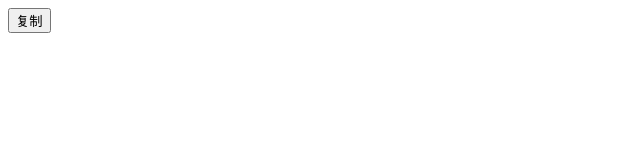
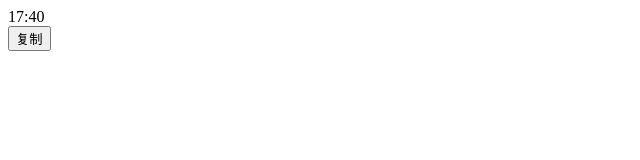
Before and after one commit to hblifeng/test, a plain HTML site: page index.html in a window 1280 px wide. Shown: the whole page, without its empty margins (0-640 px from the left). Drawn offline with Linux system fonts and the light colour scheme; some packages are replaced by stand-ins of ours; a script that the page names is missing.

Commit message:
Update index.html

```diff
--- a/index.html
+++ b/index.html
@@ -9,6 +9,7 @@
 </head>
 
 <body>
+  <div>17:40</div>
   <button id="btn" data-clipboard-text="恭喜你,文本内容复制成功 !!!">复制</button>
   <script src="//cdnjs.cloudflare.com/ajax/libs/clipboard.js/1.4.2/clipboard.min.js"></script>
   <script>
```
